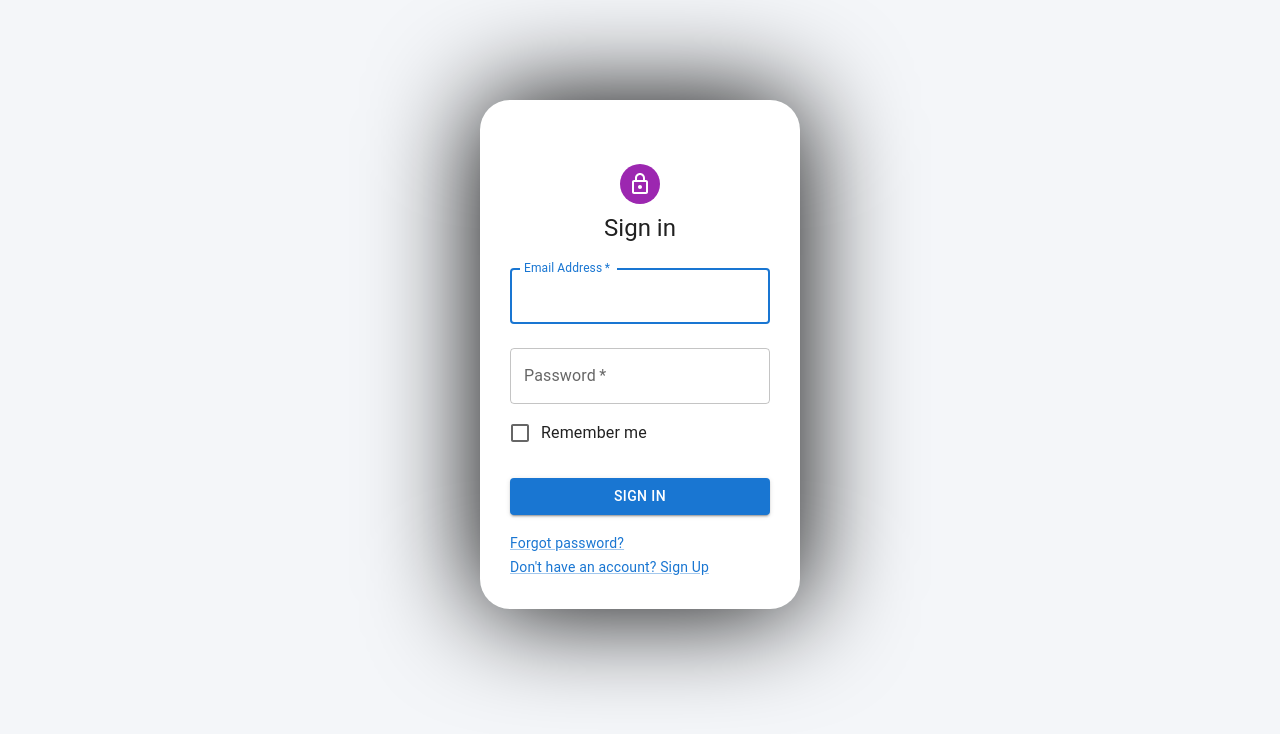
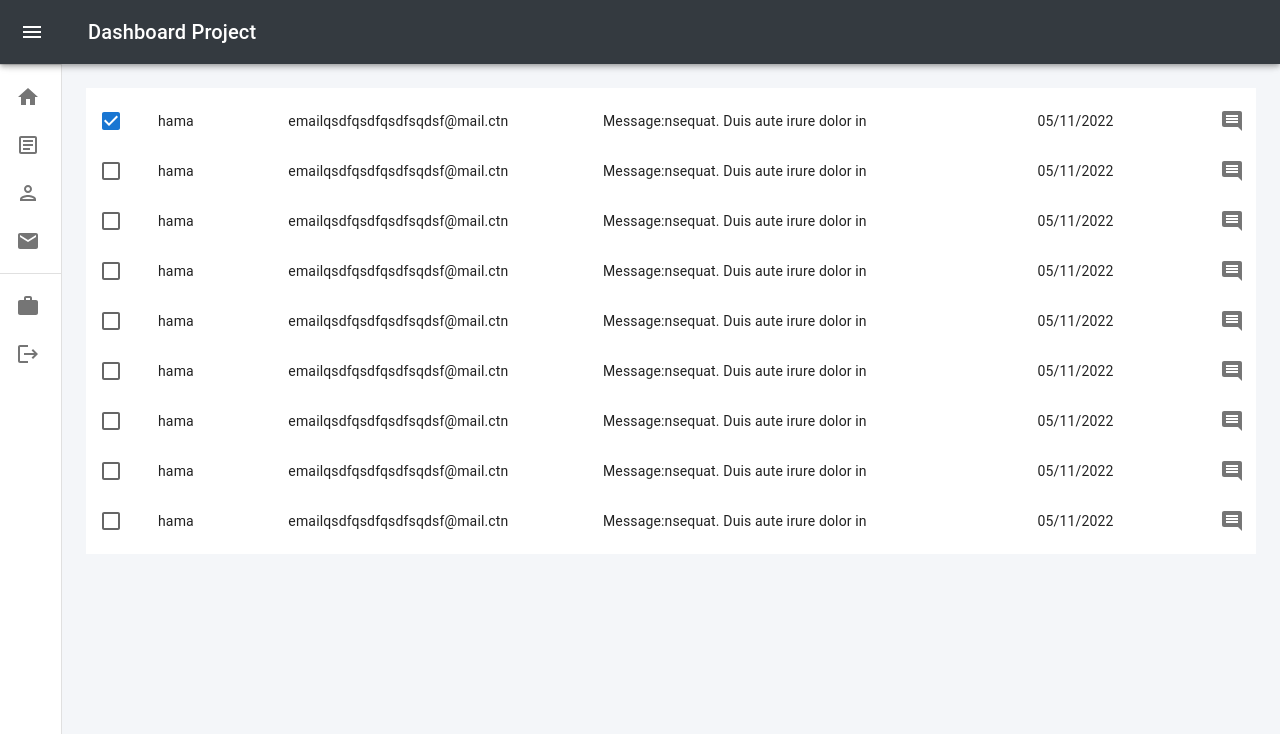
Before and after one commit to ElyesKacem/dashboard-project, a React (Create React App) app: page /Mails in a window 1280 px wide. Shown: the top 734 px of the page. Built offline with nearby package versions, Linux system fonts and the light colour scheme.

Commit message:
mails and logout

```diff
--- a/src/App.js
+++ b/src/App.js
@@ -21,8 +21,8 @@ function App() {
       </Router> */}
 
 
-      <Login></Login>
-
+      {/*<Login></Login>*/}
+      <MiniDrawer />
 
     </div>
   );
--- a/src/components/Main/Main.js
+++ b/src/components/Main/Main.js
@@ -28,7 +28,9 @@ import Contact from '../Menu/Contact/Contact';
 import Requests from '../requests/Requests';
 import Request from '../requests/Request';
 import { BrowserRouter as Router, Routes, Route, Link } from 'react-router-dom'
-import Mail from '../mail/mail';
+import Mails from '../mail/Mails';
+import Mail from '../mail/Mail';
+import Login from '../Login/login';
 
 const drawerWidth = 220;
 
@@ -159,27 +161,25 @@ export default function MiniDrawer() {
               </ListItemIcon>
               <ListItemText primary='Contact' />
             </ListItem>
+            <ListItem button onClick={() => this.forceUpdate()} key='Mails' component={Link} to="/Mails">
+              <ListItemIcon>
+                <EmailIcon />
+              </ListItemIcon>
+              <ListItemText primary='Mail' />
+            </ListItem>
           </Router>
-          <ListItem button
-          // onClick={() => this.forceUpdate()} key='Mail' component={Link} to="/Mail"
-          >
-            <ListItemIcon>
-              <EmailIcon />
-            </ListItemIcon>
-            <ListItemText primary='Mail' />
-          </ListItem>
         </List>
         <Divider />
         <List>
           <Router>
-
             <ListItem button key='Workers'>
               <ListItemIcon>
                 <WorkIcon />
               </ListItemIcon>
               <ListItemText primary='Workers' />
             </ListItem>
-            <ListItem button key='Logout'>
+
+            <ListItem button onClick={() => this.forceUpdate()} key='Logout' component={Link} to="/Login">
               <ListItemIcon>
                 <LogoutIcon />
               </ListItemIcon>
@@ -197,7 +197,9 @@ export default function MiniDrawer() {
             <Route path="/Requests" element={<Requests />} />
             <Route path="/Request/:id" element={<Request />} />
             <Route path="/Contact" element={<Contact />} />
-            <Route path="/Mail" element={<Mail />} />
+            <Route path="/Mails" element={<Mails />} />
+            <Route path="/Mail/:id" element={<Mail />} />
+            <Route path="/Login" element={<Login />} />
           </Routes>
         </Router>
         {/*<Home />
--- /dev/null
+++ b/src/components/mail/Mails.js
@@ -0,0 +1,80 @@
+import * as React from 'react';
+import List from '@mui/material/List';
+import ListItem from '@mui/material/ListItem';
+import ListItemButton from '@mui/material/ListItemButton';
+import ListItemText from '@mui/material/ListItemText';
+import ListItemAvatar from '@mui/material/ListItemAvatar';
+import Checkbox from '@mui/material/Checkbox';
+import Avatar from '@mui/material/Avatar';
+import ListItemIcon from '@mui/material/ListItemIcon';
+import IconButton from '@mui/material/IconButton';
+import CommentIcon from '@mui/icons-material/Comment';
+import { maxHeight } from '@mui/system';
+import {BrowserRouter as Router, Routes, Route, Link } from 'react-router-dom'
+
+export default function Mails() {
+  const [checked, setChecked] = React.useState([1]);
+
+  const handleToggle = (value) => () => {
+    const currentIndex = checked.indexOf(value);
+    const newChecked = [...checked];
+
+    if (currentIndex === -1) {
+      newChecked.push(value);
+    } else {
+      newChecked.splice(currentIndex, 1);
+    }
+
+    setChecked(newChecked);
+  };
+  function createData(id,name, email, text, date) {
+    return {id,name, email, text, date};
+  }
+  const rows = [
+      createData(1,'hama','emailqsdfqsdfqsdfsqdsf@mail.ctn','nsequat. Duis aute irure dolor in reprehenderit in voluptate velit esse cillum dolore eu fugiat nulla parisunt in culpa qui officia deserunt mollit anim id est laborum.','05/11/2022'),
+      createData(2,'hama','emailqsdfqsdfqsdfsqdsf@mail.ctn','nsequat. Duis aute irure dolor in reprehenderit in voluptate velit esse cillum dolore eu fugiat nulla parisunt in culpa qui officia deserunt mollit anim id est laborum.','05/11/2022'),
+      createData(3,'hama','emailqsdfqsdfqsdfsqdsf@mail.ctn','nsequat. Duis aute irure dolor in reprehenderit in voluptate velit esse cillum dolore eu fugiat nulla parisunt in culpa qui officia deserunt mollit anim id est laborum.','05/11/2022'),
+      createData(4,'hama','emailqsdfqsdfqsdfsqdsf@mail.ctn','nsequat. Duis aute irure dolor in reprehenderit in voluptate velit esse cillum dolore eu fugiat nulla parisunt in culpa qui officia deserunt mollit anim id est laborum.','05/11/2022'),
+      createData(5,'hama','emailqsdfqsdfqsdfsqdsf@mail.ctn','nsequat. Duis aute irure dolor in reprehenderit in voluptate velit esse cillum dolore eu fugiat nulla parisunt in culpa qui officia deserunt mollit anim id est laborum.','05/11/2022'),
+      createData(6,'hama','emailqsdfqsdfqsdfsqdsf@mail.ctn','nsequat. Duis aute irure dolor in reprehenderit in voluptate velit esse cillum dolore eu fugiat nulla parisunt in culpa qui officia deserunt mollit anim id est laborum.','05/11/2022'),
+      createData(7,'hama','emailqsdfqsdfqsdfsqdsf@mail.ctn','nsequat. Duis aute irure dolor in reprehenderit in voluptate velit esse cillum dolore eu fugiat nulla parisunt in culpa qui officia deserunt mollit anim id est laborum.','05/11/2022'),
+      createData(8,'hama','emailqsdfqsdfqsdfsqdsf@mail.ctn','nsequat. Duis aute irure dolor in reprehenderit in voluptate velit esse cillum dolore eu fugiat nulla parisunt in culpa qui officia deserunt mollit anim id est laborum.','05/11/2022'),
+      createData(9,'hama','emailqsdfqsdfqsdfsqdsf@mail.ctn','nsequat. Duis aute irure dolor in reprehenderit in voluptate velit esse cillum dolore eu fugiat nulla parisunt in culpa qui officia deserunt mollit anim id est laborum.','05/11/2022'),
+  ];
+
+  return (
+    <List sx={{ width: '100%', bgcolor: 'background.paper' }}>
+      {rows.map((row) => {
+        const labelId = `checkbox-list-label-${row.id}`;
+
+        return (
+          <ListItem
+            key={row.id}
+            secondaryAction={
+              <IconButton edge="end" aria-label="comments" component={Link} to={`/Mail/${row.id}`} state={row}>
+                <CommentIcon />
+              </IconButton>
+            }
+            disablePadding
+          >
+            <ListItemButton role={undefined} onClick={handleToggle(row.id)} dense>
+              <ListItemIcon>
+                <Checkbox
+                  edge="start"
+                  checked={checked.indexOf(row.id) !== -1}
+                  tabIndex={-1}
+                  disableRipple
+                  inputProps={{ 'aria-labelledby': labelId }}
+                />
+              </ListItemIcon>
+              <ListItemText primary={row.name} />
+              <ListItemText primary={row.email} />
+              <ListItemText primary={'Message:'+row.text} primaryTypographyProps={{ style: { maxWidth:340, maxHeight:20, overflow: 'hidden', textOverflow: 'ellipsis' } }} />
+              <ListItemText primary={row.date} />
+            </ListItemButton>
+          </ListItem>
+        );
+      })}
+    </List>
+  );
+}
--- a/src/components/mail/mail.js
+++ b/src/components/mail/mail.js
@@ -1,9 +1,76 @@
 import React from 'react'
+import Grid from '@mui/material/Grid';
+import Paper from '@mui/material/Paper';
+import ButtonBase from '@mui/material/ButtonBase';
+import Typography from '@mui/material/Typography';
+import { Alert } from '@mui/material';
+import InputLabel from '@mui/material/InputLabel';
+import MenuItem from '@mui/material/MenuItem';
+import FormControl from '@mui/material/FormControl';
+import Select from '@mui/material/Select';
+import FormHelperText from '@mui/material/FormHelperText';
+import { useLocation } from "react-router-dom";
+import Box from '@mui/material/Box';
+function Mail() {
+    const data = useLocation().state;
+  return (
+    <Paper
 
-const Mail = () => {
-    return (<React.Fragment>
-        hi
-    </React.Fragment>);
+        sx={{
+          p: 2,
+          margin: 'auto',
+          maxWidth: 1000,
+          maxHeight: 2000,
+          flexGrow: 1,
+          backgroundColor: (theme) =>
+            theme.palette.mode === 'dark' ? '#1A2027' : '#fff',
+        }}
+      >
+        <Grid container spacing={2}>
+            <Grid item xs={12} sm container direction='column'>
+                <Grid item xs container direction='row' spacing={2}>
+                    <Grid item xs>
+                        <Typography gutterBottom variant="h6" component="div">
+                        Nom Client:
+                        </Typography>
+                        <Typography gutterBottom variant="subtitle1" component="div">
+                        {data.name}
+                        </Typography>
+                    </Grid>
+                    <Grid item xs>
+                        <Typography gutterBottom variant="h6" component="div">
+                        Date d'email:
+                        </Typography>
+                        <Typography gutterBottom variant="subtitle1" component="div">
+                        {data.date}
+                        </Typography>
+                    </Grid>
+                </Grid>
+                <Grid item xs container direction='row' spacing={2}>
+                    <Grid item xs>
+                        <Typography gutterBottom variant="h6" component="div">
+                        Email Client:
+                        </Typography>
+                        <Typography gutterBottom variant="subtitle1" component="div">
+                        {data.email}
+                        </Typography>
+                    </Grid>
+                </Grid>
+                <Grid item xs container direction='row' spacing={2}>
+                    <Grid item xs>
+                        <Typography gutterBottom variant="h6" component="div">
+                        Message:
+                        </Typography>
+                        <Typography gutterBottom variant="subtitle1" component="div">
+                        {data.text}
+                        </Typography>
+                    </Grid>
+                </Grid>
+
+            </Grid>
+        </Grid>
+      </Paper>
+  )
 }
 
-export default Mail;
+export default Mail
```
